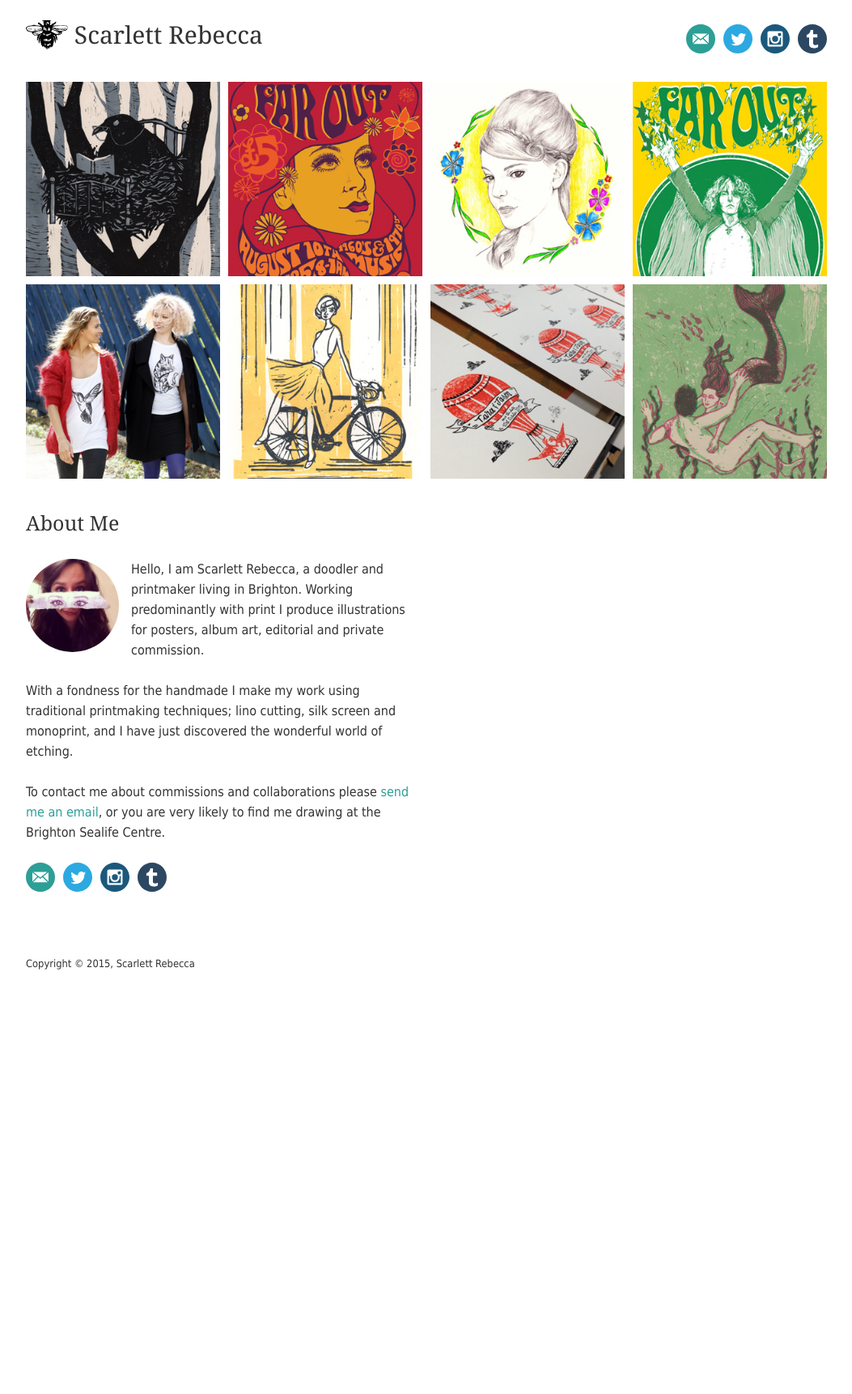
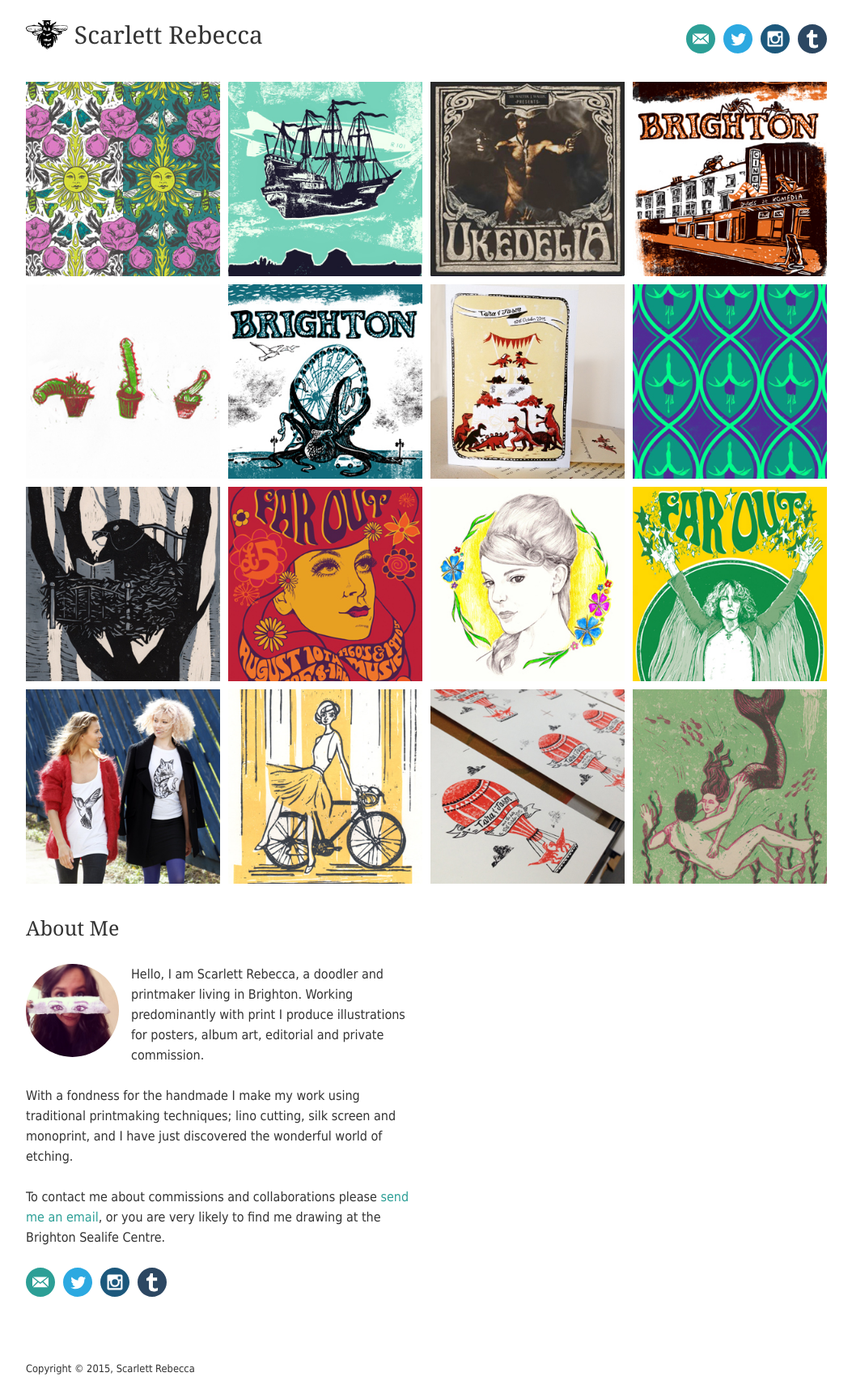
Before and after one commit to scarlettrebecca/website, a Jekyll site: the page built from index.html, in a window 1280 px wide. Shown: the whole page at 81% size, without its empty margins (108-1161 px from the left). Built offline with Jekyll 4.4.1, drawn with Linux system fonts in a browser that asks for light colours; before the commit the page ends 1221 px from its top, so only the background shows below that.

Commit message:
Add new work images

```diff
--- a/_data/work.yml
+++ b/_data/work.yml
@@ -7,6 +7,30 @@
 #
 # Images should be 300x300px dimensions, and saved
 # for web (ideally as JPEG files)
+
+- image: sun-and-peony-repeat.jpg
+  label: Sun and Peony Repeat
+
+- image: song-book-101-jack-sharp.jpg
+  label: Song Book 101 Jack Sharp
+
+- image: walter-j-wallis-ukedelia.jpg
+  label: Walter J Wallis Ukedelia
+
+- image: brighton-komedia-sealife-attack.jpg
+  label: Brighton Komedia Sealife Attack
+
+- image: cactus-club.jpg
+  label: Cactus Club
+
+- image: brighton-wheel-sealife-attack.jpg
+  label: Brighton Wheel Sealife Attack
+
+- image: dinosaur-wedding-invitations.jpg
+  label: Dinosaur Wedding Invitations
+
+- image: fuchsia-repeat.jpg
+  label: Fuchsia Repeat
 
 - image: aunty-flo.jpg
   label: Aunty Flo
```
Also changed, not shown: image/brighton-komedia-sealife-attack.jpg (added), image/brighton-wheel-sealife-attack.jpg (added), image/cactus-club.jpg (added), image/dinosaur-wedding-invitations.jpg (added), image/fuchsia-repeat.jpg (added), image/song-book-101-jack-sharp.jpg (added), image/sun-and-peony-repeat.jpg (added), image/walter-j-wallis-ukedelia.jpg (added).
